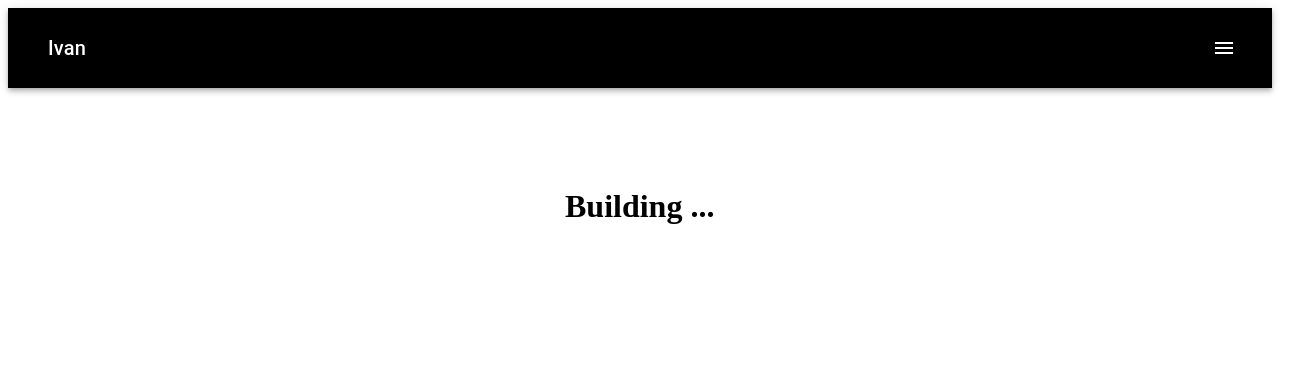
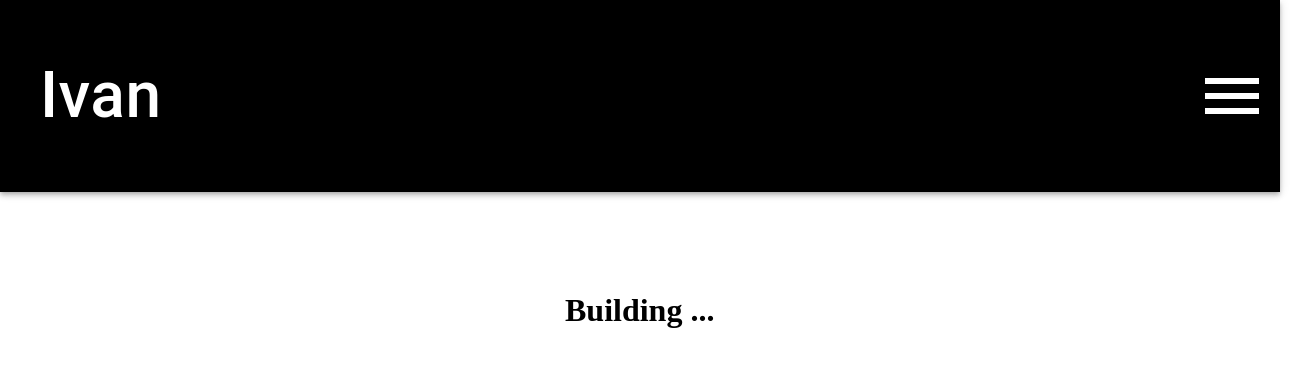
Before and after one commit to ivanfcfilho/ivancamargo-website, a Next.js app: page / in a window 1280 px wide. Shown: the top 366 px of the page, 1304 px wide, since content can reach past the window. Built offline with nearby package versions, Linux system fonts and the light colour scheme.

Commit message:
Improve Menu

```diff
--- a/components/layout/index.js
+++ b/components/layout/index.js
@@ -7,12 +7,17 @@ import MenuIcon from '@material-ui/icons/Menu';
 import { useRouter } from 'next/router';
 
 import {
-  StyledAppBar,
+  StyledBrowserAppBar,
+  StyledMobileAppBar,
   StyledToolbar,
   ButtonsCotainer,
   RootContainer,
   StyledMobileTypography,
-  StyledBrowserTypography
+  StyledBrowserTypography,
+  StyledMobileIconButton,
+  StyledMenu,
+  StyledMenuItem,
+  StyledMobileMenuTypography
 } from './styles';
 
 import MediaQuery from 'react-responsive';
@@ -38,46 +43,60 @@ const menuItems = [
 
 export default function Layout({ children }) {
 
-  const [anchorEl, setAnchorEl] = useState(null);
+  const [menuOpen, setMenuOpen] = useState(false);
+  const [anchorEl, setAnchorEl] = useState()
+
   const router = useRouter();
 
   const handleMenuClick = (path) => {
+    setMenuOpen(false);
     router.push(path)
   }
 
-  const handleClick = (e) => {
-    setAnchorEl(e.currentTarget);
-  };
+  const recordButtonPosition = (event) => {
+    setAnchorEl(event.currentTarget);
+    setMenuOpen(true);
+  }
 
-  const handleClose = () => {
-    setAnchorEl(null);
-  };
+  let closeMenu = () => {
+    setMenuOpen(false);
+  }
 
   const renderMobileMenu = () => {
     return menuItems.map((item) =>
-      <MenuItem onClick={() => handleMenuClick(item.path)}>{item.label}</MenuItem>
+      <StyledMenuItem onClick={() => handleMenuClick(item.path)}>
+        <StyledMobileMenuTypography variant="h8">
+          {item.label}
+        </StyledMobileMenuTypography>
+      </StyledMenuItem>
     );
   }
 
   const renderMobileContent = () => {
     return (
       <>
+        <StyledMobileAppBar color="primary" position="static">
+          <StyledToolbar>
             <StyledMobileTypography variant="h6">
               Ivan
             </StyledMobileTypography>
-        <IconButton color="inherit" onClick={handleClick}>
+            <StyledMobileIconButton color="inherit" onClick={recordButtonPosition}>
               <MenuIcon />
-        </IconButton>
-        <Menu
+            </StyledMobileIconButton>
+            <StyledMenu
               id="simple-menu"
               anchorEl={anchorEl}
+              getContentAnchorEl={null}
               keepMounted
-          open={Boolean(anchorEl)}
-          onClose={handleClose}
-          onClick={handleClick}
+              anchorOrigin={{ vertical: "bottom", horizontal: "center" }}
+              transformOrigin={{ vertical: "top", horizontal: "center" }}
+              open={menuOpen}
+              onClose={closeMenu}
             >
               {renderMobileMenu()}
-        </Menu>
+            </StyledMenu>
+          </StyledToolbar>
+        </StyledMobileAppBar>
       </>
     )
   }
@@ -91,28 +110,28 @@ export default function Layout({ children }) {
   const renderBrowserContent = () => {
     return (
       <>
+        <StyledBrowserAppBar color="primary" position="static">
+          <StyledToolbar>
             <StyledBrowserTypography variant="h6">
               Ivan
             </StyledBrowserTypography>
             <ButtonsCotainer>
               {renderBrowserMenu()}
             </ButtonsCotainer>
+          </StyledToolbar>
+        </StyledBrowserAppBar>
       </>
     )
   }
 
   return (
     <RootContainer>
-      <StyledAppBar color="primary" position="static">
-        <StyledToolbar>
       <MediaQuery minDeviceWidth={1080}>
         {renderBrowserContent()}
       </MediaQuery>
       <MediaQuery maxDeviceWidth={1080}>
         {renderMobileContent()}
       </MediaQuery>
-        </StyledToolbar>
-      </StyledAppBar>
       {children}
     </RootContainer>
   )
--- a/components/layout/styles.js
+++ b/components/layout/styles.js
@@ -1,6 +1,14 @@
 import styled from 'styled-components';
 
-import { AppBar, Button, Toolbar, Typography } from "@material-ui/core";
+import {
+  AppBar,
+  Button,
+  Menu,
+  MenuItem,
+  IconButton,
+  Toolbar,
+  Typography
+} from "@material-ui/core";
 
 export const StyledButton = styled(Button)`
   margin-left: 0.5rem
@@ -19,15 +27,44 @@ export const StyledBrowserTypography = styled(Typography)`
 export const StyledMobileTypography = styled(Typography)`
   padding-left: 1rem;
   flex-grow: 1;
+  font-size: 4rem !important;
 `
 
 export const RootContainer = styled.div`
-  flexGrow: 1,
+  flex-grow: 1,
 `
 
 export const ButtonsCotainer = styled.div`
   padding-right: 8rem;
 `
-export const StyledAppBar = styled(AppBar)`
+
+export const StyledBrowserAppBar = styled(AppBar)`
   height: 5rem;
 `
+
+export const StyledMobileAppBar = styled(AppBar)`
+  height: 12rem;
+`
+
+export const StyledMobileIconButton = styled(IconButton)`
+  transform: scale(3);
+`
+
+export const StyledMenu = styled(Menu)`
+  margin-top: 1.6rem;
+
+  .MuiPaper-root {
+    left: 1.0rem !important;
+    width: 100%;
+    padding: 0 !important;
+  }
+`
+
+export const StyledMenuItem = styled(MenuItem)`
+  height: 7rem;
+  font-size: xx-large !important;
+`
+
+export const StyledMobileMenuTypography = styled(Typography)`
+  font-size: 2rem;
+`
--- a/pages/_app.js
+++ b/pages/_app.js
@@ -3,6 +3,7 @@ import { ThemeProvider as StyledThemeProvider } from 'styled-components'
 import { ThemeProvider as MaterialThemeProvider } from '@material-ui/core/styles';
 import { theme } from '../theme'
 
+import GlobalStyle from '../styles/global';
 import Layout from '../components/layout';
 
 export default function App({ Component, pageProps }) {
@@ -15,7 +16,10 @@ export default function App({ Component, pageProps }) {
   return (
     <StyledThemeProvider theme={theme}>
       <MaterialThemeProvider theme={theme}>
-        <Layout><Component {...pageProps} /></Layout>
+        <GlobalStyle />
+        <Layout>
+          <Component {...pageProps} />
+        </Layout>
 
       </MaterialThemeProvider>
     </StyledThemeProvider>
--- /dev/null
+++ b/styles/global.js
@@ -0,0 +1,20 @@
+import { createGlobalStyle } from 'styled-components';
+
+export default createGlobalStyle`
+html,
+  body {
+  padding: 0;
+  margin: 0;
+  font - family: -apple - system, BlinkMacSystemFont, Segoe UI, Roboto, Oxygen,
+    Ubuntu, Cantarell, Fira Sans, Droid Sans, Helvetica Neue, sans - serif;
+}
+
+a {
+  color: inherit;
+  text - decoration: none;
+}
+
+* {
+  box- sizing: border - box;
+}
+`
--- a/theme.js
+++ b/theme.js
@@ -20,5 +20,5 @@ export const theme = createMuiTheme({
     primary: {
       main: '#000000',
     }
-  }
+  },
 })
```
Lines whose indentation alone changed are shown as unchanged.
